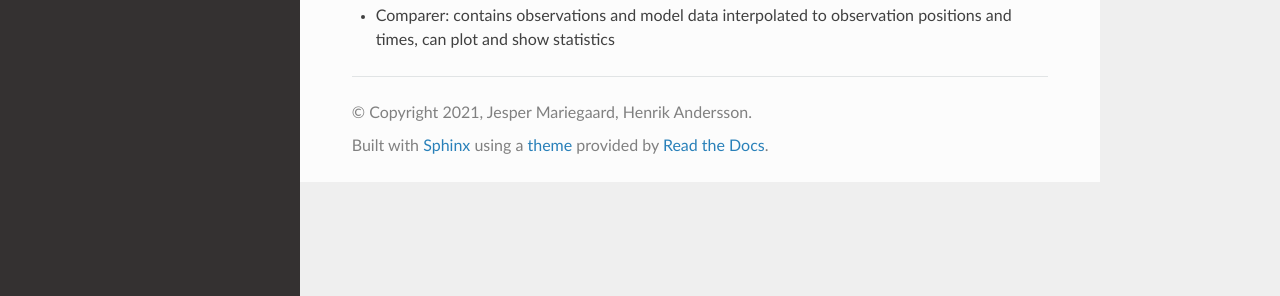
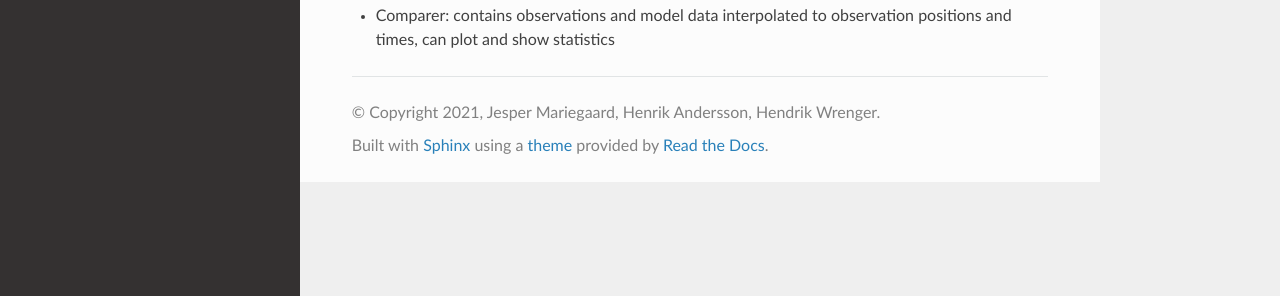
Before and after one commit to DHI/modelskill, a Sphinx documentation site: the page built from docs/organization.rst, in a window 1280 px wide. Shown: the part 380-676 px from the top of the page. Built offline with Sphinx 7.4.7 and the Read the Docs theme 2.0.0, drawn with Linux system fonts in a browser that asks for light colours.

Commit message:
Update conf.py

```diff
--- a/docs/conf.py
+++ b/docs/conf.py
@@ -17,12 +17,12 @@
 
 # -- Project information -----------------------------------------------------
 
-project = 'fmskill'
-copyright = '2021, Jesper Mariegaard, Henrik Andersson'
-author = 'Jesper Mariegaard, Henrik Andersson'
+project = "fmskill"
+copyright = "2021, Jesper Mariegaard, Henrik Andersson, Hendrik Wrenger"
+author = "Jesper Mariegaard, Henrik Andersson, Hendrik Wrenger"
 
 # The full version, including alpha/beta/rc tags
-release = '0.1'
+release = "0.1.1"
 
 
 # -- General configuration ---------------------------------------------------
@@ -33,12 +33,12 @@
 extensions = ["sphinx.ext.autodoc", "sphinx.ext.napoleon"]
 
 # Add any paths that contain templates here, relative to this directory.
-templates_path = ['_templates']
+templates_path = ["_templates"]
 
 # List of patterns, relative to source directory, that match files and
 # directories to ignore when looking for source files.
 # This pattern also affects html_static_path and html_extra_path.
-exclude_patterns = ['_build', 'Thumbs.db', '.DS_Store']
+exclude_patterns = ["_build", "Thumbs.db", ".DS_Store"]
 
 
 # -- Options for HTML output -------------------------------------------------
@@ -46,7 +46,7 @@
 # The theme to use for HTML and HTML Help pages.  See the documentation for
 # a list of builtin themes.
 #
-html_theme = 'sphinx_rtd_theme'
+html_theme = "sphinx_rtd_theme"
 
 # Add any paths that contain custom static files (such as style sheets) here,
 # relative to this directory. They are copied after the builtin static files,
```
